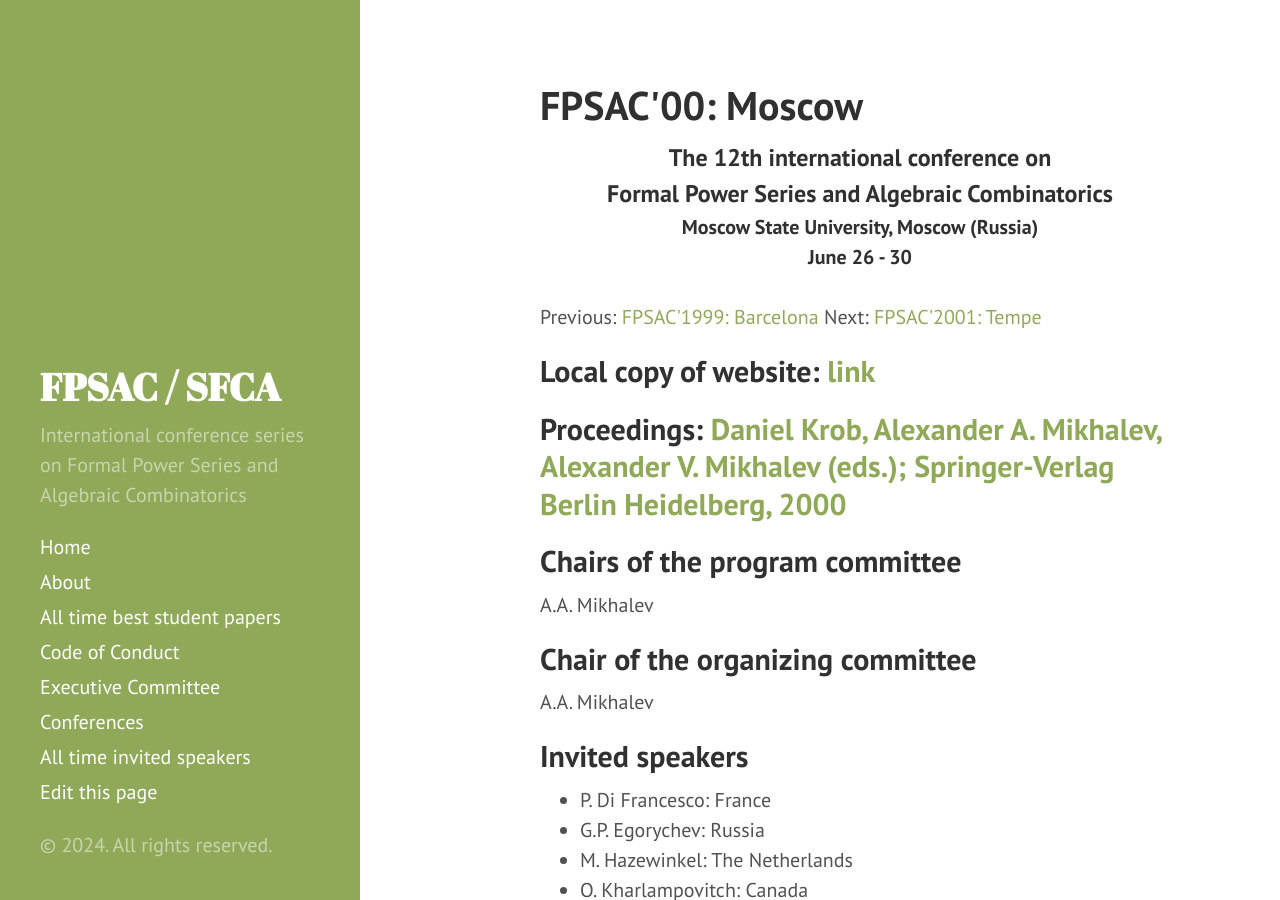
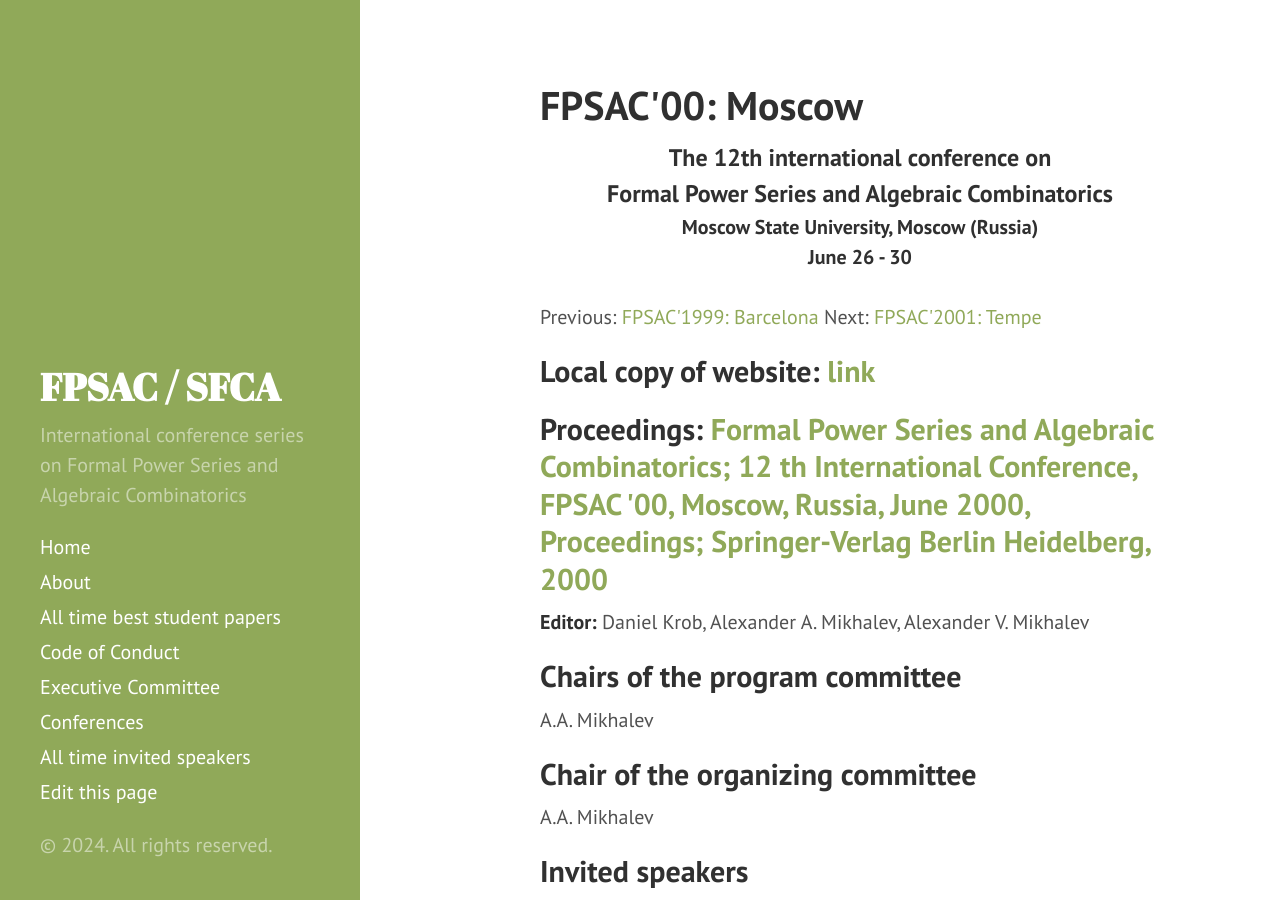
Before and after one commit to FPSAC/FPSAC.github.io, a Jekyll site: the page built from _confs/fpsac-2000.md, in a window 1280 px wide and 900 px high. Built offline with Jekyll 4.4.1, drawn with Linux system fonts in a browser that asks for light colours.

Commit message:
Add editors

```diff
--- a/_confs/fpsac-2000.md
+++ b/_confs/fpsac-2000.md
@@ -10,8 +10,9 @@ site:
 icon: Russia.gif
 best_student_paper:
 proceedings:
-  title: Daniel Krob, Alexander A. Mikhalev, Alexander V. Mikhalev (eds.); Springer-Verlag Berlin Heidelberg, 2000
+  title: Formal Power Series and Algebraic Combinatorics; 12 th International Conference, FPSAC '00, Moscow, Russia, June 2000, Proceedings; Springer-Verlag Berlin Heidelberg, 2000
   url: http://www.springer.com/de/book/9783540672470
+  editors: Daniel Krob, Alexander A. Mikhalev, Alexander V. Mikhalev
 
 participants: 120
 
```
Also changed, not shown: _confs/fpsac-1994.md (+1 -1 lines).
